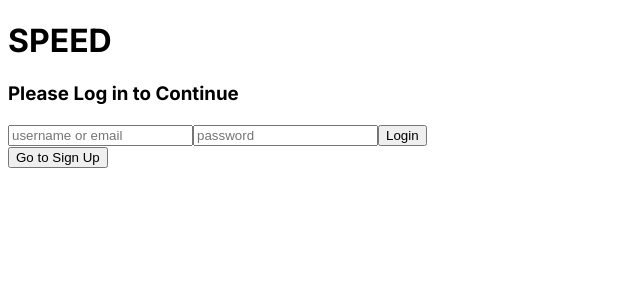
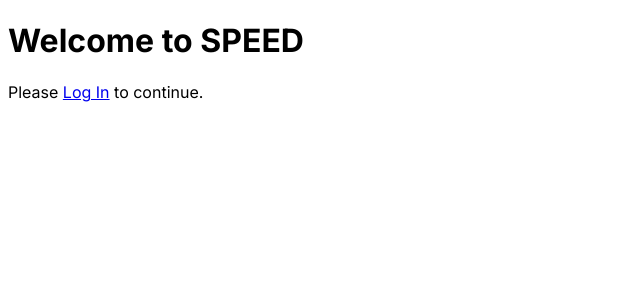
Before and after one commit to lleejamiee/CISE_SPEED, a Next.js app in the folder frontend/: page / in a window 1280 px wide. Shown: the top 300 px of the page, without its empty margins (0-640 px from the left). Built offline with nearby package versions, Linux system fonts and the light colour scheme.

Commit message:
refactor: refactored login page
This commit refactors the app routing for the login page.

```diff
--- a/frontend/src/app/page.tsx
+++ b/frontend/src/app/page.tsx
@@ -1,21 +1,16 @@
 "use client";
 
-import { SignUp } from "@/components/authentication/SignUp";
-import { SignIn } from "@/components/authentication/SignIn";
 import { useState } from "react";
+import Link from "next/link";
 
 export default function Home() {
-    const [showSignUp, setShowSignUp] = useState(false);
-
     return (
         <div>
             <main>
-                <h1>SPEED</h1>
-                <h3>Please Log in to Continue</h3>
-                {showSignUp ? <SignUp /> : <SignIn />}
-                <button onClick={() => setShowSignUp(!showSignUp)}>
-                    {showSignUp ? "Go to Login" : "Go to Sign Up"}
-                </button>
+                <h1>Welcome to SPEED</h1>
+                <p>
+                    Please <Link href="/login">Log In</Link> to continue.
+                </p>
             </main>
         </div>
     );
```
Also changed, not shown: frontend/src/app/login/page.tsx (added, +22 -0 lines).
